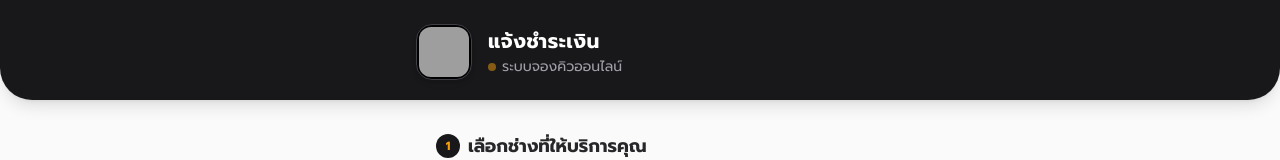
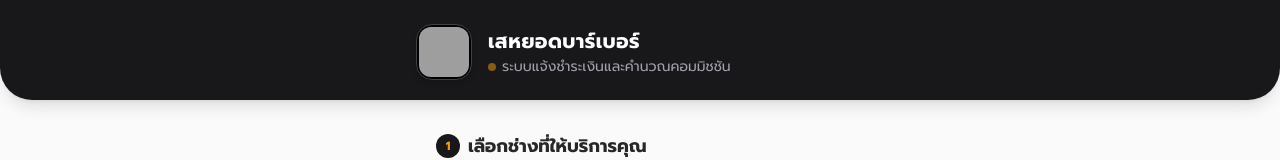
Before and after one commit to sarawut027/Project-barber, a website: page index.html in a window 1280 px wide. Shown: the top 160 px of the page. Drawn offline with nearby package versions, Linux system fonts and the light colour scheme; some packages are replaced by stand-ins of ours; no server answers; grey boxes are pictures that could not be loaded; a script that the page names is missing.

Commit message:
Add files via upload

```diff
--- a/index.html
+++ b/index.html
@@ -3,7 +3,7 @@
 <head>
     <meta charset="UTF-8">
     <meta name="viewport" content="width=device-width, initial-scale=1.0, maximum-scale=1.0, user-scalable=no">
-    <title>ชำระเงินค่าบริการ - Barber Shop</title>
+    <title>แจ้งชำระเงิน - เสหยอดบาร์เบอร์</title>
     <script src="https://cdn.tailwindcss.com"></script>
     <script src="https://cdn.jsdelivr.net/npm/sweetalert2@11"></script>
     <!-- LINE LIFF SDK -->
@@ -61,13 +61,13 @@
         <div class="max-w-md mx-auto flex items-center gap-4">
             <!-- โลโก้ร้าน -->
             <div class="w-14 h-14 shrink-0 bg-black rounded-2xl p-0.5 shadow-md border border-zinc-700 overflow-hidden">
-                <img src="./images/logo.png" alt="Shop Logo" class="w-full h-full object-cover rounded-xl" onerror="this.outerHTML='<div class=\'w-full h-full flex items-center justify-center text-3xl\'>💈</div>'">
+                <img src="./images/logo.png" alt="เสหยอดบาร์เบอร์" class="w-full h-full object-cover rounded-xl" onerror="this.outerHTML='<div class=\'w-full h-full flex items-center justify-center text-3xl\'>💈</div>'">
             </div>
             <div>
-                <h1 class="text-white text-xl font-bold tracking-wide">แจ้งชำระเงิน</h1>
+                <h1 class="text-white text-xl font-bold tracking-wide">เสหยอดบาร์เบอร์</h1>
                 <p class="text-zinc-400 text-sm mt-0.5 flex items-center gap-1.5" id="profile-name">
                     <span class="w-2 h-2 rounded-full bg-amber-500 animate-pulse"></span>
-                    ระบบจองคิวออนไลน์
+                    ระบบแจ้งชำระเงินและคำนวณคอมมิชชัน
                 </p>
             </div>
         </div>
```
Also changed, not shown: admin.html (+2 -2 lines), images/richmenu_admin.png (added), images/richmenu_customer_banner.png (added).
